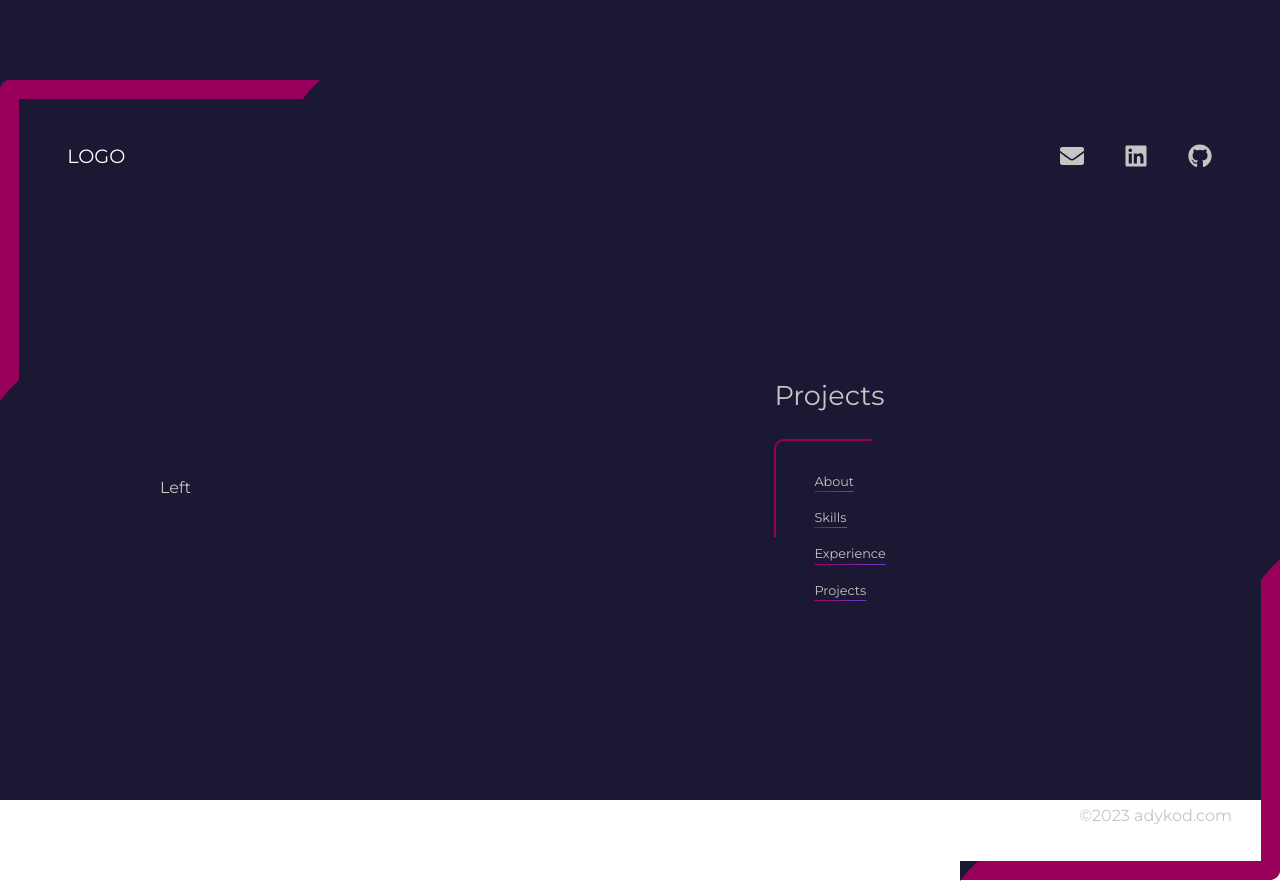
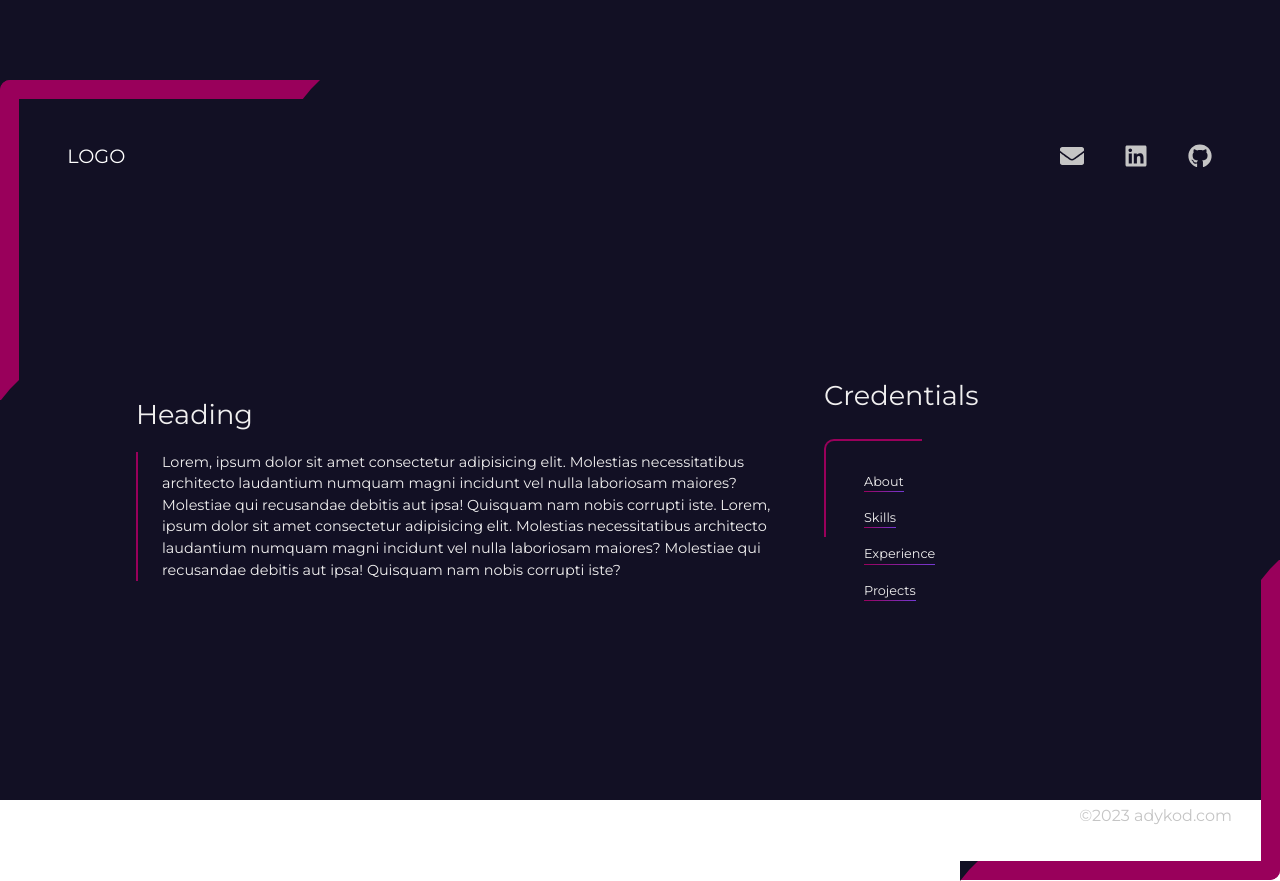
Before and after one commit to adnan725/portfolio, a React (Vite) app: page / in a window 1280 px wide. Built offline with nearby package versions, Linux system fonts and the light colour scheme.

Commit message:
implemented content box

```diff
--- a/src/components/Content/Content.module.scss
+++ b/src/components/Content/Content.module.scss
@@ -1,20 +1,35 @@
 @import "../../styles/variables";
 
 .container {
+  gap: 3rem;
   height: 70%;
-  color: $color-gray;
+  color: $color-gray-light;
   @include flex(row, center, center);
 
   .descriptionWrapper {
     height: 100%;
-    flex-basis: 53%;
+    flex-basis: 55%;
     padding-left: 4rem;
     @include flex(row, center, flex-start);
+
+    .heading {
+      margin-bottom: 1rem;
+      font-size: 1.7rem;
+    }
+
+    .content {
+      border-left: 2px solid $color-secondary;
+      padding-left: 1.5rem;
+
+      p {
+        font-size: 0.9rem;
+      }
+    }
   }
 
   .linksWrapper {
     height: 100%;
-    flex-basis: 32%;
+    flex-basis: 30%;
     position: relative;
     @include flex(row, center, flex-start);
 
--- a/src/components/Content/index.tsx
+++ b/src/components/Content/index.tsx
@@ -5,9 +5,25 @@ type Props = {};
 const Content = (props: Props) => {
   return (
     <div className={styles.container}>
-      <div className={styles.descriptionWrapper}>Left</div>
+      <div className={styles.descriptionWrapper}>
+        <div>
+          <p className={styles.heading}>Heading</p>
+          <div className={styles.content}>
+            <p>
+              Lorem, ipsum dolor sit amet consectetur adipisicing elit.
+              Molestias necessitatibus architecto laudantium numquam magni
+              incidunt vel nulla laboriosam maiores? Molestiae qui recusandae
+              debitis aut ipsa! Quisquam nam nobis corrupti iste. Lorem, ipsum
+              dolor sit amet consectetur adipisicing elit. Molestias
+              necessitatibus architecto laudantium numquam magni incidunt vel
+              nulla laboriosam maiores? Molestiae qui recusandae debitis aut
+              ipsa! Quisquam nam nobis corrupti iste?
+            </p>
+          </div>
+        </div>
+      </div>
       <div className={styles.linksWrapper}>
-        <p className={styles.projectsHeading}>Projects</p>
+        <p className={styles.projectsHeading}>Credentials</p>
         <div className={styles.links}>
           <p
             className={`${styles.link} ${styles.borderGredient}
--- a/src/styles/_variables.scss
+++ b/src/styles/_variables.scss
@@ -1,12 +1,13 @@
 //Colors
 
-$color-primary: #1b1834;
+$color-primary: #121024;
 $color-primary-light: #743ad5;
 
 $color-secondary: #99005b;
 
 $color-white: #fff;
 $color-gray: #c5c5c5;
+$color-gray-light: #f0efef;
 
 @mixin flex($direction, $align-items: "", $justify-content: "") {
   display: flex;
```
